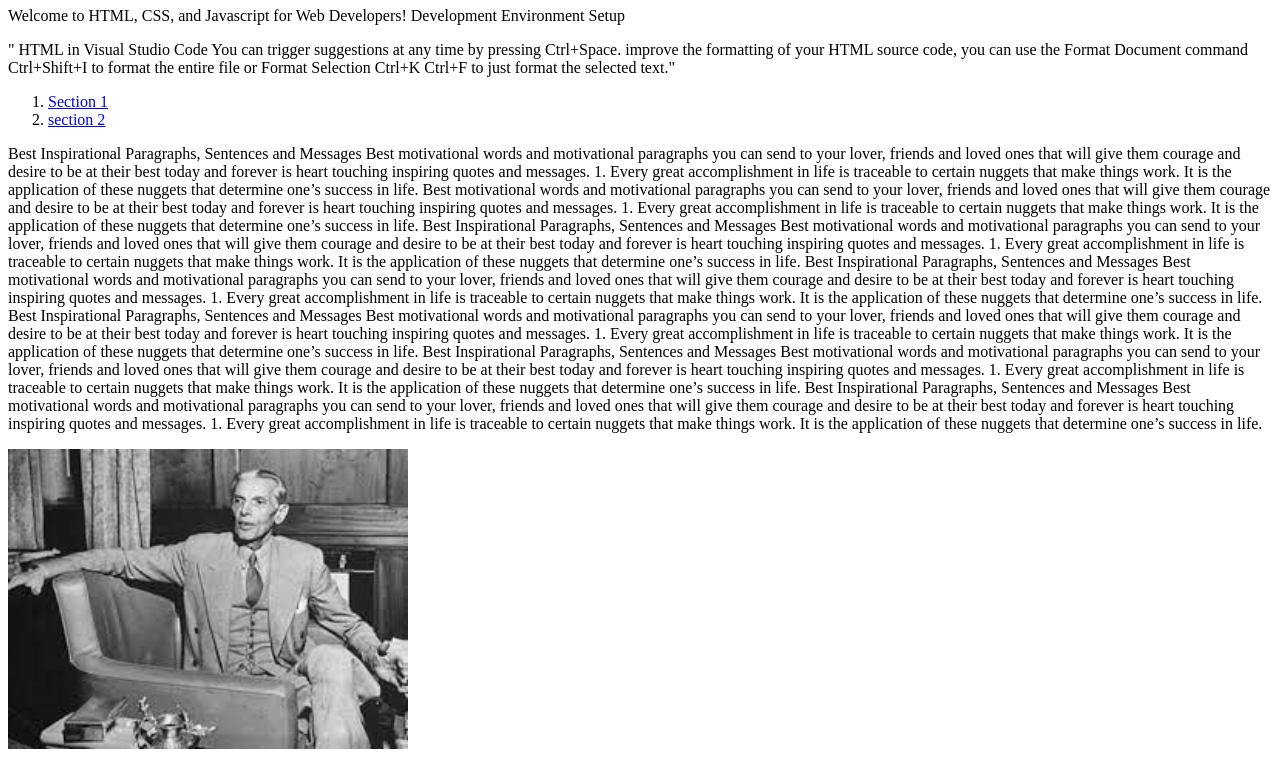
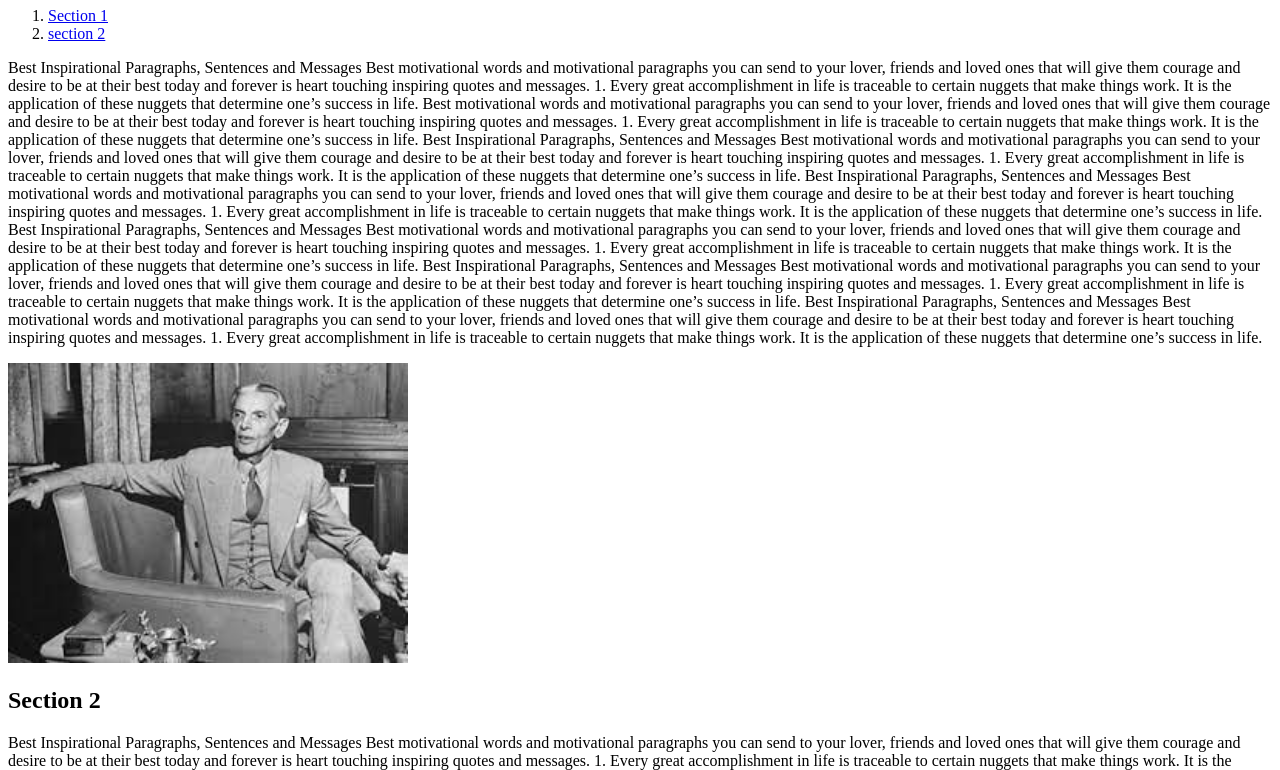
Before and after one commit to Tahii87/cousera-repo, a plain HTML site: page index.html in a window 1280 px wide. Shown: the part 143-913 px from the top of the page. Drawn offline with Linux system fonts and the light colour scheme.

Commit message:
Update index.html

```diff
--- a/index.html
+++ b/index.html
@@ -17,12 +17,6 @@
         </nav>
     </header>
     <h1 id="top">Welcome!</h1>
-    <div>Welcome to HTML, CSS, and Javascript for Web Developers!
-        Development Environment Setup</div>
-
-        <p>&quot; HTML in Visual Studio Code
-        You can trigger suggestions at any time by pressing Ctrl+Space.
-        improve the formatting of your HTML source code, you can use the Format Document command Ctrl+Shift+I to format the entire file or Format Selection Ctrl+K Ctrl+F to just format the selected text.&quot;</p>
         <section>
             <ol>
             <li><a href="#section1">Section 1</a></li>
```
